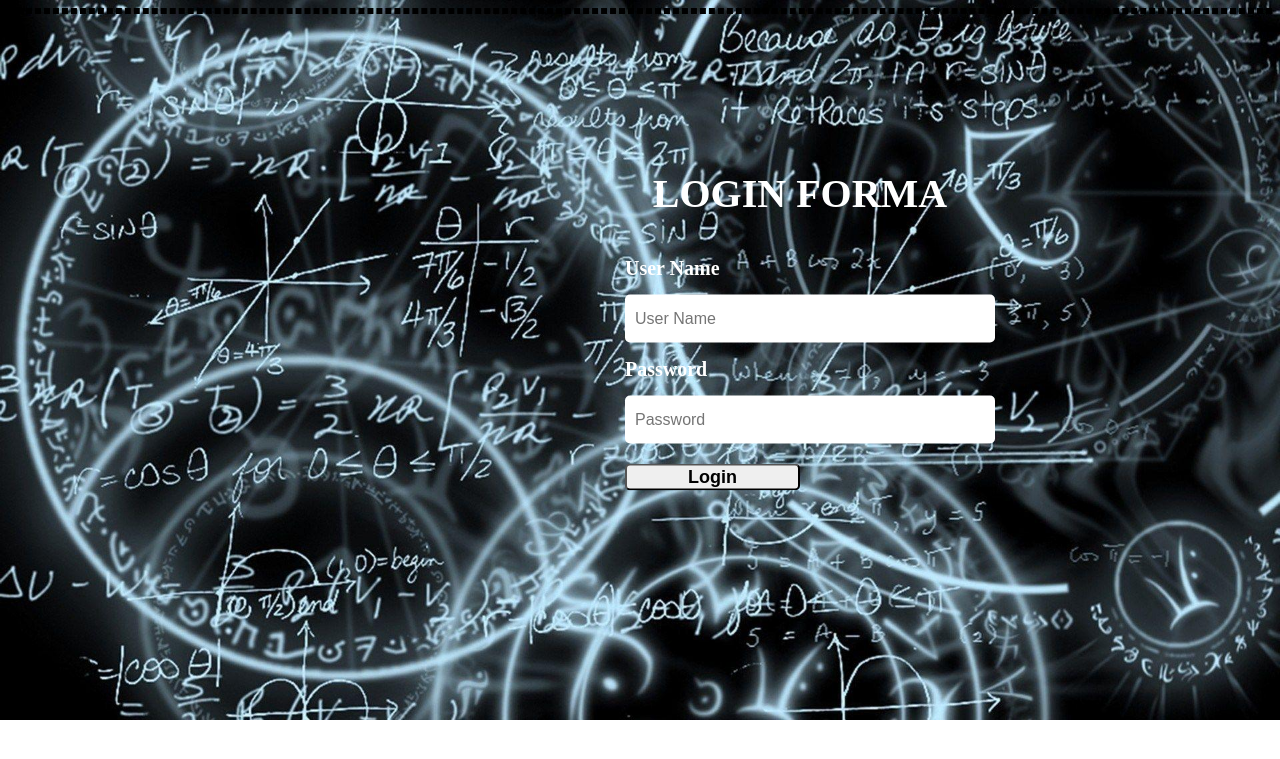
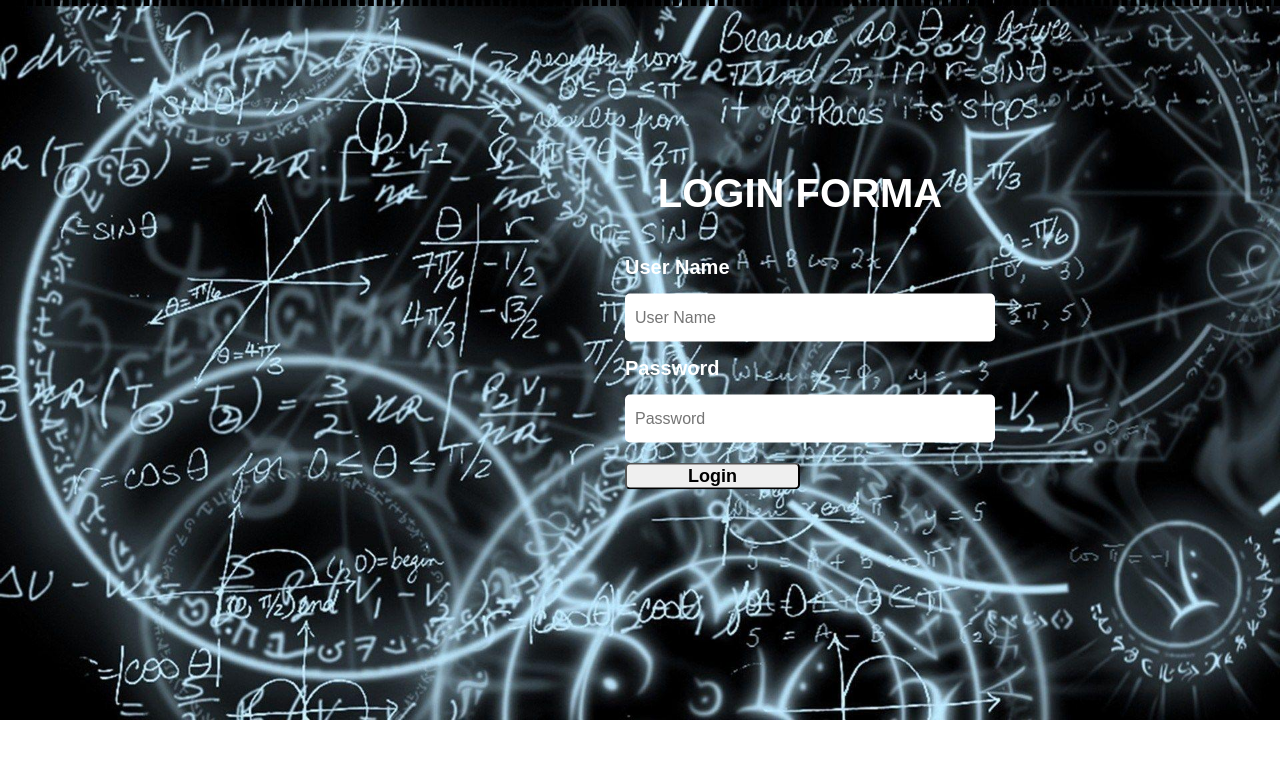
Before and after one commit to Python-BIM/BIM_Python_game, a Flask app: page /login in a window 1280 px wide. Shown: the top 759 px of the page. Run offline with Flask 2, Linux system fonts and the light colour scheme.

Commit message:
Azuritao listu taskova, sitne izmene u sttyle.css i login.html

```diff
--- a/static/style.css
+++ b/static/style.css
@@ -1,4 +1,4 @@
-{
+body {
     padding: 0;
     margin: 0;
     font-family: sans-serif;
--- a/templates/login.html
+++ b/templates/login.html
@@ -2,6 +2,7 @@
 <html>
     <head>
        <title>Login Form</title>
+       <meta name="viewport" content="width=device-width, initial-scale=1.0">
        <link rel="stylesheet" type="text/css" href="{{url_for('static',filename='style.css')}}">
     </head>
     <body>
```
Also changed, not shown: 1 other file.
